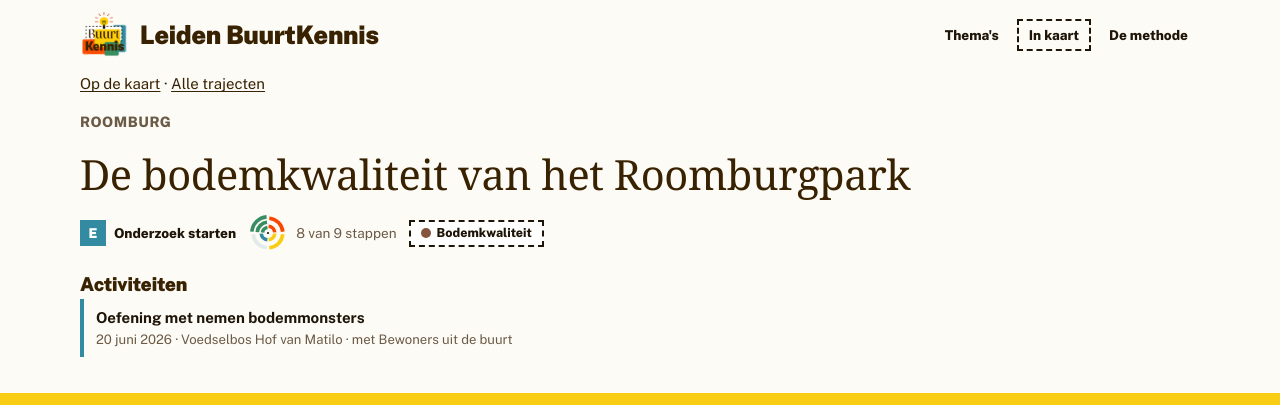
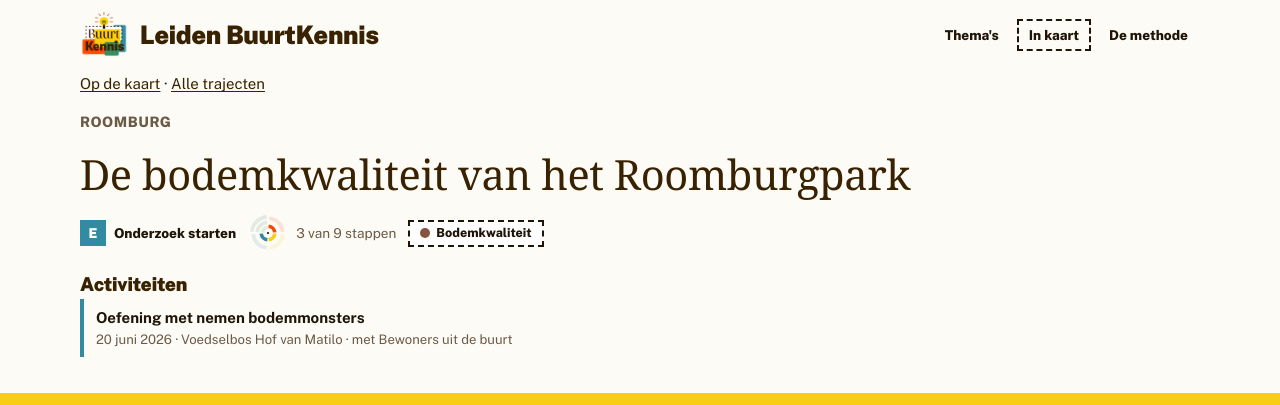
Before and after one commit to CitizenScienceLab/buurtkennis, a Jekyll site: the page built from _trajecten/oefening-met-bodemmonsters-in-roomburgpark.md, in a window 1280 px wide. Shown: the top 405 px of the page. Built offline with Jekyll 4.4.1, drawn with Linux system fonts in a browser that asks for light colours; some web fonts are replaced; part of the change alters nothing that is shown.

```diff
--- a/_trajecten/oefening-met-bodemmonsters-in-roomburgpark.md
+++ b/_trajecten/oefening-met-bodemmonsters-in-roomburgpark.md
@@ -1,5 +1,9 @@
 ---
 titel: De bodemkwaliteit van het Roomburgpark
+stappen:
+  - e1
+  - d1
+  - c1
 fase: E
 thema: _themas/bodem.md
 buurten:
```
